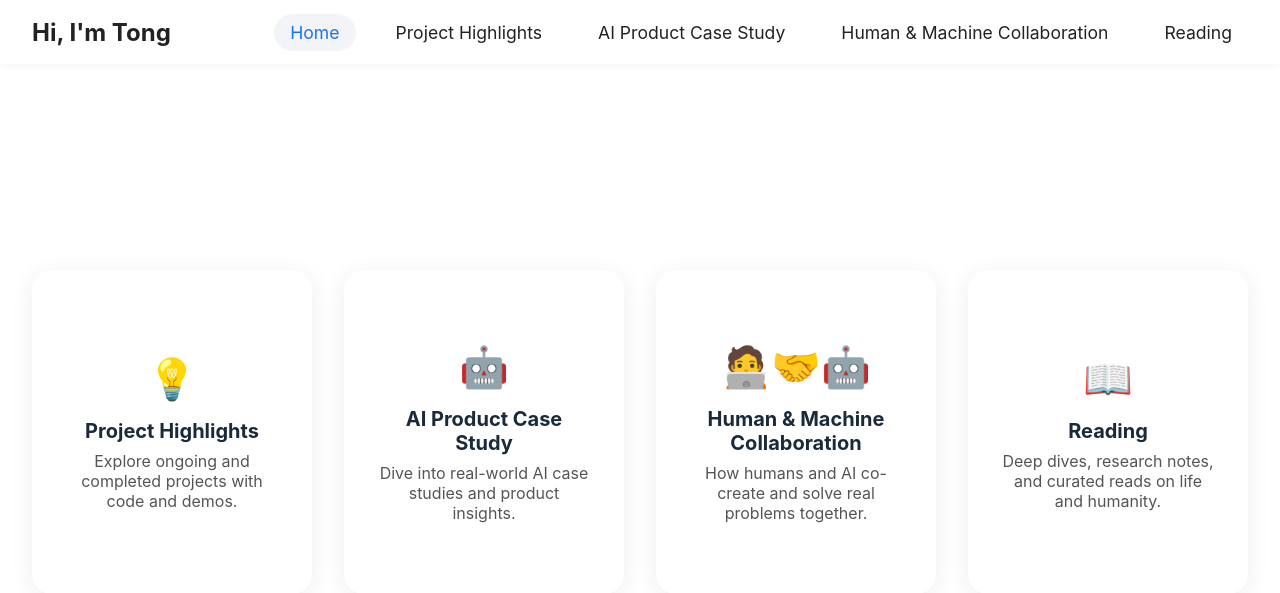
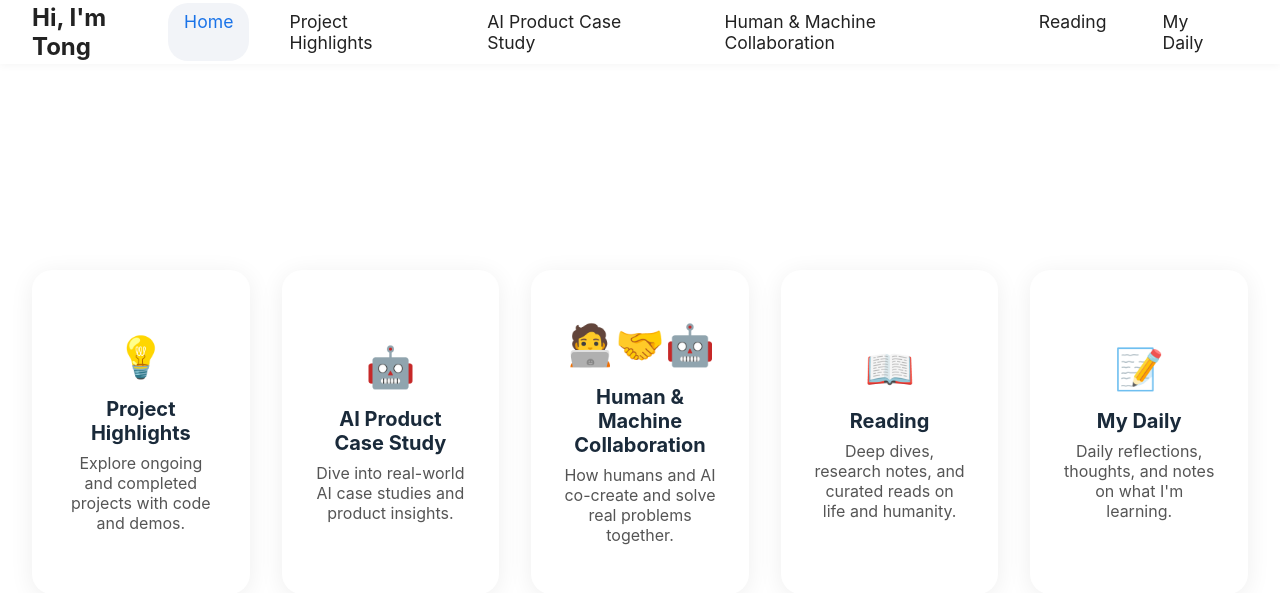
Before and after one commit to TongHere/Tong-s-daily-dose, a Flask app: page / in a window 1280 px wide. Shown: the top 593 px of the page. Run offline with Flask 3, Linux system fonts and the light colour scheme.

Commit message:
Add My Daily tab to site navigation and home page
Co-authored-by: Cursor <cursoragent@cursor.com>

```diff
--- a/templates/index.html
+++ b/templates/index.html
@@ -78,6 +78,11 @@
     }
 
     .tab-pane#tab-4.active {
+      display: block;
+      overflow-y: auto;
+    }
+
+    .tab-pane#tab-5.active {
       display: block;
       overflow-y: auto;
     }
@@ -458,6 +463,7 @@
       <div class="navbar-tab" onclick="showTab(2)">AI Product Case Study</div>
       <div class="navbar-tab" onclick="showTab(3)">Human & Machine Collaboration</div>
       <div class="navbar-tab" onclick="showTab(4)">Reading</div>
+      <div class="navbar-tab" onclick="showTab(5)">My Daily</div>
     </div>
   </nav>
 
@@ -483,6 +489,11 @@
         <div class="card-icon">📖</div>
         <div class="card-title">Reading</div>
         <div class="card-desc">Deep dives, research notes, and curated reads on life and humanity.</div>
+      </a>
+      <a class="card" href="?tab=5">
+        <div class="card-icon">📝</div>
+        <div class="card-title">My Daily</div>
+        <div class="card-desc">Daily reflections, thoughts, and notes on what I'm learning.</div>
       </a>
     </div>
   </div>
@@ -606,9 +617,19 @@
     </div>
   </div>
 
+  <!-- Tab 5: My Daily -->
+  <div class="tab-pane" id="tab-5">
+    <div class="reading-container" style="max-width:900px;margin:0 auto;padding:2rem;">
+      <h1 style="text-align:center;margin-bottom:0.5rem;">My Daily</h1>
+      <p style="text-align:center;color:#666;margin-bottom:2rem;">Daily reflections, thoughts, and notes on what I'm learning.</p>
+      <div id="daily-list" style="display:flex;flex-direction:column;gap:1.5rem;">
+      </div>
+    </div>
+  </div>
+
   <script>
-    // Tab index each navbar-tab maps to: Home=-1, ProjectHighlights=1, CaseStudy=2, Collaboration=3, Reading=4
-    const tabMapping = [-1, 1, 2, 3, 4];
+    // Tab index each navbar-tab maps to: Home=-1, ProjectHighlights=1, CaseStudy=2, Collaboration=3, Reading=4, MyDaily=5
+    const tabMapping = [-1, 1, 2, 3, 4, 5];
 
     function showTab(idx) {
       // Update navbar active class
```
